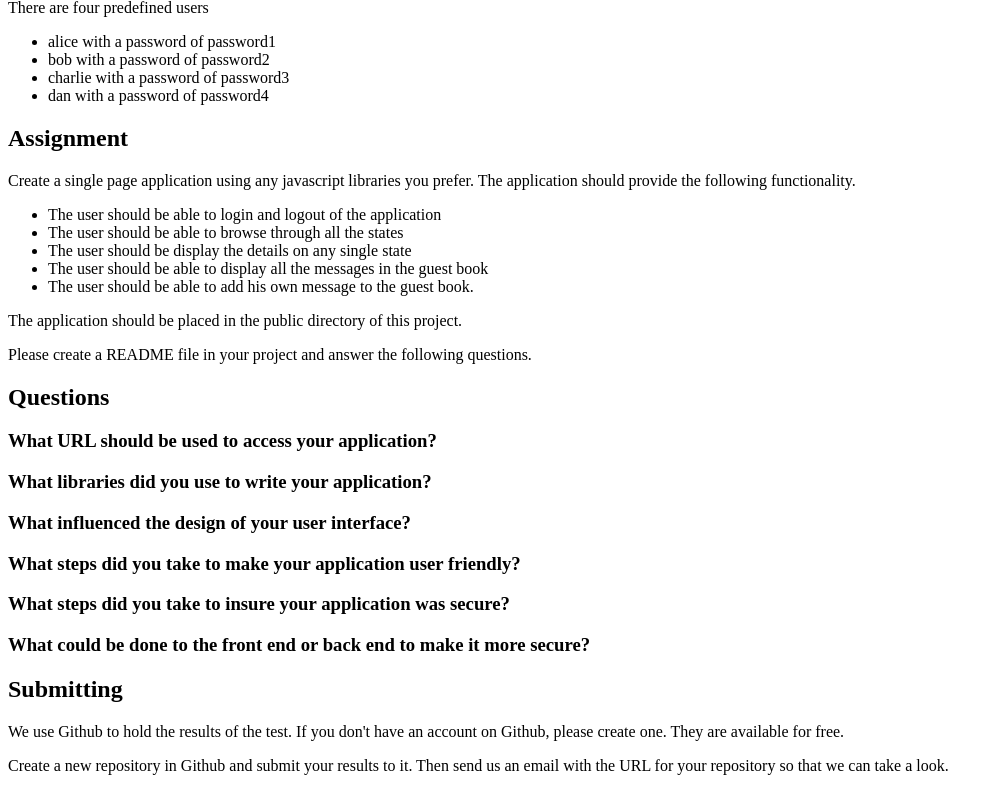
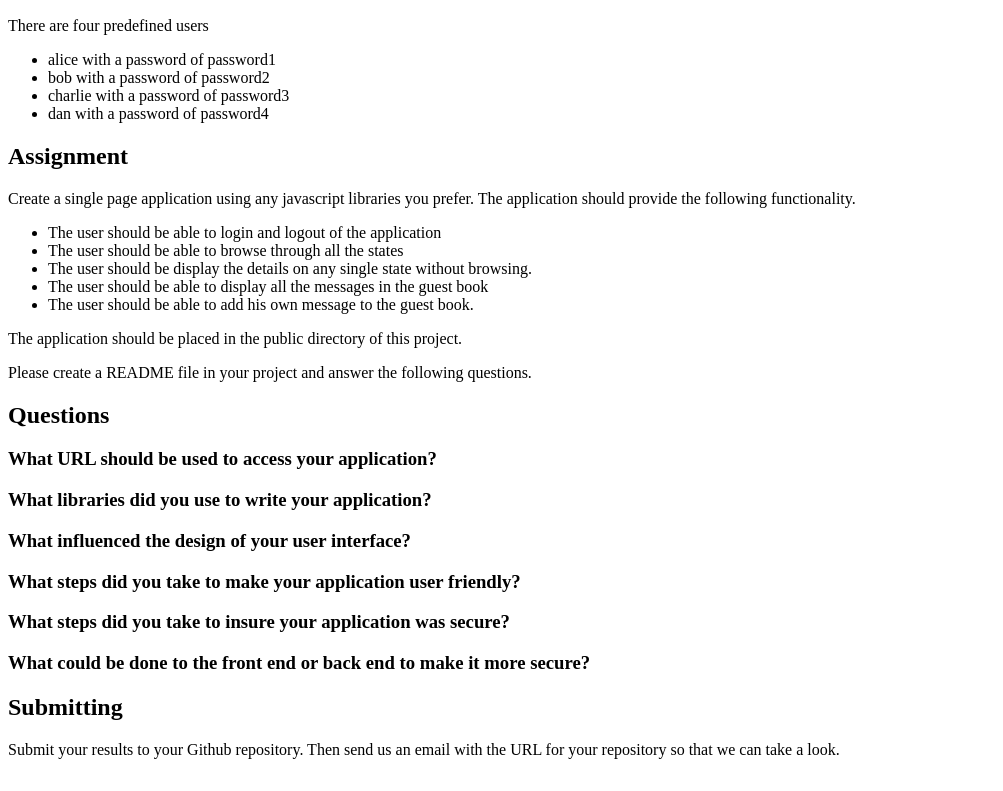
Before and after one commit to tarastrauss/frontend-test, a website: page public/index.html in a window 1280 px wide. Shown: the part 1413-2204 px from the top of the page, without its empty margins (0-1003 px from the left). Drawn offline with Linux system fonts and the light colour scheme.

Commit message:
Missing documentation

```diff
--- a/public/index.html
+++ b/public/index.html
@@ -15,7 +15,9 @@
     If you have any questions, please feel free to contact us and ask.
     <p>
     <h2>Installation</h2>
-    We have provided a node.js application that will act as your backend server.
+    We use Github to hold the results of the test. If you don't have an account on Github, please create one. They are available for free.
+    <br>
+    We have created a node.js application that will act as your backend server. Please fork the repository to create your own version. Then proceed to use that to complete your work.
     <p>
     <ul>
       <li>You must have node installed on your computer. Node.js is available from http://nodejs.org</li>
@@ -119,7 +121,7 @@
     <ul>
       <li>The user should be able to login and logout of the application
       <li>The user should be able to browse through all the states
-      <li>The user should be display the details on any single state
+      <li>The user should be display the details on any single state without browsing.
       <li>The user should be able to display all the messages in the guest book
       <li>The user should be able to add his own message to the guest book.
     </ul>
@@ -136,6 +138,5 @@
     <h3>What steps did you take to insure your application was secure?</h3>
     <h3>What could be done to the front end or back end to make it more secure?</h3>
     <h2>Submitting</h2>
-    We use Github to hold the results of the test. If you don't have an account on Github, please create one. They are available for free.
     <p>
-    Create a new repository in Github and submit your results to it. Then send us an email with the URL for your repository so that we can take a look.
+    Submit your results to your Github repository. Then send us an email with the URL for your repository so that we can take a look.
```
Also changed, not shown: README.md (added).
